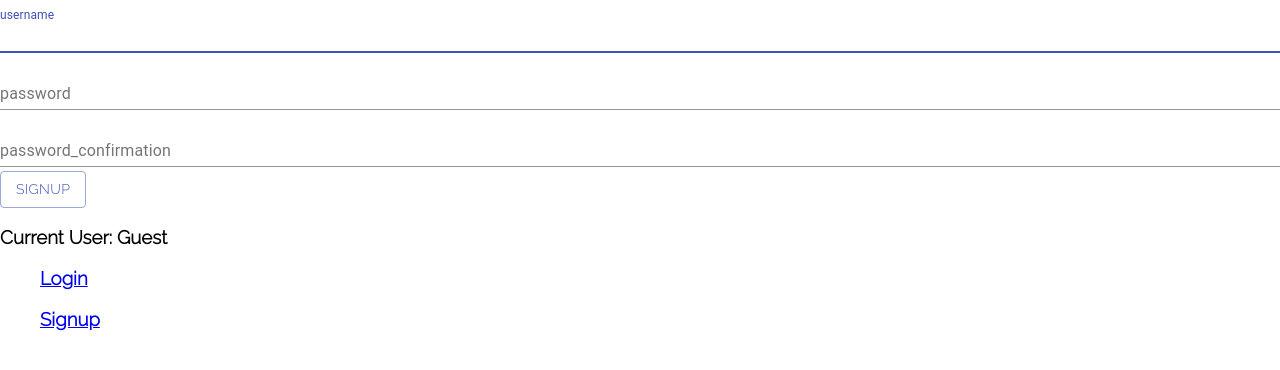
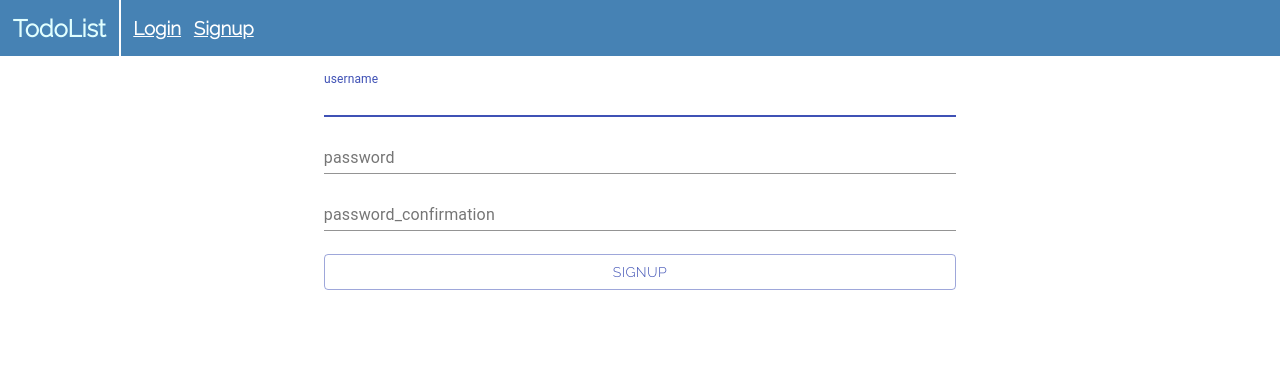
Before and after one commit to twothicc/todo_list, a React (Create React App) app in the folder todo_app/: page /#/Signup in a window 1280 px wide. Shown: the top 370 px of the page. Built offline with nearby package versions, Linux system fonts and the light colour scheme; no server answers.

Commit message:
added error handling and improved login/signup UI

```diff
--- a/todo_app/src/App.js
+++ b/todo_app/src/App.js
@@ -38,7 +38,7 @@ class App extends Component {
     async componentDidMount() {
         //If coming back from login or signup page, it means login/signup is successful. So just login
         if (this.props.location.aboutProps !== undefined) {
-            console.log('USE PROPS')
+            console.log('Mount USE PROPS')
             if (this.props.location.aboutProps.outcome !== undefined) {
                 this.handleLogin(this.props.location.aboutProps.outcome)
             }
@@ -179,6 +179,7 @@ class App extends Component {
 
 
 
+
     render() {
         //console.log(this.state.Todos);
         //console.log(this.state.Categories);
@@ -208,8 +209,6 @@ class App extends Component {
                                 </nav>
 
                                 <h4>{this.state.user}</h4>
-
-                                <h4>{this.state.user_id}</h4>
 
                                 <Button variant = 'outlined' style = {{backgroundColor: 'white', marginInline: '1%'}} onClick={this.logout}>Logout</Button>
 
@@ -263,15 +262,17 @@ class App extends Component {
             </div>
         )
         : (
-            <div>
-                <nav>
-                    <h3>{`Current User: ${this.state.user}`}</h3>
-                    <ul>
-                        <Link to = {{pathname: '/login'}}><h3>Login</h3></Link>
-                        <Link to = {{pathname: '/Signup'}}><h3>Signup</h3></Link>
-                    </ul>
-                </nav>
+
+            <div style={{position: 'fixed', display: "flex", flexDirection: 'row', alignItems: 'center', justifyContent: 'flex-start',
+                backgroundColor: "steelblue", width: '100%', height: '7%', top: '0%'}}>
+
+                    <h2 style={{color: 'lightcyan', marginLeft: '1%'}}>TodoList</h2>
+                    <div style={{borderLeft: '2px solid white', height: '100%', marginLeft: '1%'}}></div>
+                    <Link to = {{pathname: '/Login'}} style={{color: 'white', marginLeft: '1%'}}><h3>Login</h3></Link>
+                    <Link to = {{pathname: '/Signup'}} style={{color: 'white', marginLeft: '1%'}}><h3>Signup</h3></Link>
+
             </div>
+
         )
     }
 
--- a/todo_app/src/Home.js
+++ b/todo_app/src/Home.js
@@ -259,7 +259,7 @@ class Home extends Component {
                     <h3 style={{color: 'red', zIndex: '2', position: 'fixed', left: '40%', width: '20%', textAlign: 'center', top: '40%'}}>{this.state.error_msg}</h3>
                     : <br/>}
                 <Button
-                    style ={{zIndex: "1", position: 'fixed',width:'45%', left: '27.5%', top: '15%', backgroundColor: 'white'}}
+                    style ={{zIndex: "1", position: 'fixed',width:'45%', left: '27.5%', top: '10%', backgroundColor: 'white'}}
                     size='large'
                     variant="outlined"
                     color="primary"
--- a/todo_app/src/Login.js
+++ b/todo_app/src/Login.js
@@ -19,6 +19,7 @@ class Login extends Component {
         this.handleUsernameChange = this.handleUsernameChange.bind(this);
         this.handlePasswordChange = this.handlePasswordChange.bind(this);
         this.handlePasswordConfirmationChange = this.handlePasswordConfirmationChange.bind(this);
+        this.handleError = this.handleError.bind(this);
     }
 
     handleSubmit(event) {
@@ -38,9 +39,8 @@ class Login extends Component {
             console.log('login successful ' + parsed_response.user.username);
             this.props.history.push({pathname: '/', aboutProps: {outcome: parsed_response}});
         } else {
-            this.setState({
-                error: true
-            })
+            console.log(parsed_response.errors[0]);
+            this.handleError(parsed_response.errors[0]);
         }
     }
 
@@ -62,9 +62,26 @@ class Login extends Component {
         })
     }
 
+    handleError(msg) {
+        this.setState({
+            error: true,
+            error_msg: msg
+        });
+        setTimeout(() => {
+            this.setState({
+                error: false,
+                msg: ''
+            })
+        }, 1000);
+    }
+
     render() {
         return (
-            <div>
+            <div style={{position: 'relative', width: '100%', height: 'auto', display: 'flex', flexDirection: 'row', justifyContent: 'center', marginTop: '5%'}}>
+                {this.state.error ?
+                    <h3 style={{color: 'red', zIndex: '1', position: 'fixed', left: '40%', width: '20%', textAlign: 'center', top: '40%'}}>{this.state.error_msg}</h3>
+                    : <br/>}
+                <div style={{display: 'flex', width: '50%', height: 'auto', flexDirection: 'column', justifyContent: 'flex-start', alignItems: 'center'}}>
                     <form
                         onSubmit={this.handleSubmit}
                         id='todo_form'
@@ -110,10 +127,12 @@ class Login extends Component {
                             color="primary"
                             size='medium'
                             type='submit'
+                            style={{width: '100%', marginTop: '3%', marginBottom: '3%'}}
                             >
                             Login
                         </Button>
                     </form>
+                </div>
             </div>
         )
     }
--- a/todo_app/src/Signup.js
+++ b/todo_app/src/Signup.js
@@ -10,7 +10,8 @@ class Signup extends Component {
             username: '',
             password: '',
             password_confirmation: '',
-            error: false
+            error: false,
+            error_msg: ''
         }
 
         this.handleSubmit = this.handleSubmit.bind(this);
@@ -18,6 +19,7 @@ class Signup extends Component {
         this.handleUsernameChange = this.handleUsernameChange.bind(this);
         this.handlePasswordChange = this.handlePasswordChange.bind(this);
         this.handlePasswordConfirmationChange = this.handlePasswordConfirmationChange.bind(this);
+        this.handleError = this.handleError.bind(this);
     }
 
     handleSubmit(event) {
@@ -36,9 +38,8 @@ class Signup extends Component {
             console.log('signup successful ' + parsed_response.user.username)
             this.props.history.push({pathname: '/', aboutProps: {outcome: parsed_response}})
         } else {
-            this.setState({
-                error: true
-            })
+            console.log(parsed_response.errors[0])
+            this.handleError(parsed_response.errors[0])
         }
     }
 
@@ -60,9 +61,27 @@ class Signup extends Component {
         })
     }
 
+    handleError(msg) {
+        this.setState({
+            error: true,
+            error_msg: msg
+        });
+        setTimeout(() => {
+            this.setState({
+                error: false,
+                msg: ''
+            })
+        }, 1000);
+    }
+
     render() {
         return (
-            <div>
+            <div style={{position: 'relative', width: '100%', height: 'auto', display: 'flex', flexDirection: 'row', justifyContent: 'center', marginTop: '5%'}}>
+                {this.state.error ?
+                    <h3 style={{color: 'red', zIndex: '1', position: 'fixed', left: '40%', width: '20%', textAlign: 'center', top: '40%'}}>{this.state.error_msg}</h3>
+                    : <br/>}
+                <div style={{display: 'flex', width: '50%', height: 'auto', flexDirection: 'column', justifyContent: 'flex-start', alignItems: 'center'}}>
+
                     <form
                         onSubmit={this.handleSubmit}
                         id='todo_form'
@@ -108,10 +127,12 @@ class Signup extends Component {
                             color="primary"
                             size='medium'
                             type='submit'
+                            style={{width: '100%', marginTop: '3%', marginBottom: '3%'}}
                             >
                             Signup
                         </Button>
                     </form>
+                </div>
             </div>
         )
     }
```
Also changed, not shown: 2 other files (tests, documents, lock files or other folders). Lines whose indentation alone changed are shown as unchanged.
